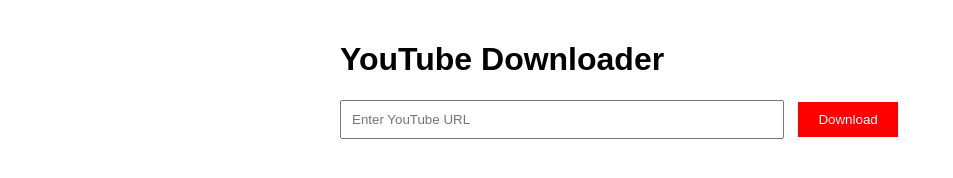
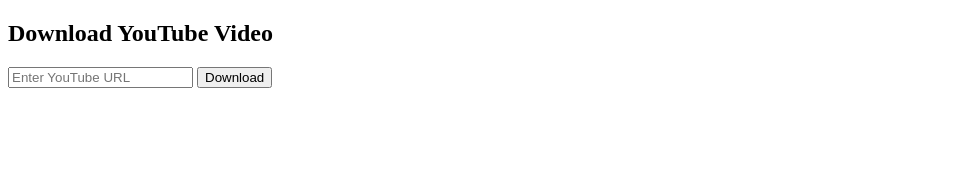
Before and after one commit to rahad-hossen/newVideodownloader, a website: page public/index.html in a window 1280 px wide. Shown: the whole page, without its empty margins (0-953 px from the left). Drawn offline with Linux system fonts and the light colour scheme.

Commit message:
Update index.html

```diff
--- a/public/index.html
+++ b/public/index.html
@@ -1,57 +1,35 @@
 <!DOCTYPE html>
 <html lang="en">
 <head>
-  <meta charset="UTF-8">
-  <meta name="viewport" content="width=device-width, initial-scale=1.0">
+  <meta charset="UTF-8" />
   <title>YouTube Downloader</title>
-  <style>
-    body { font-family: Arial, sans-serif; max-width: 600px; margin: 0 auto; padding: 20px; }
-    input { width: 70%; padding: 10px; margin-right: 10px; }
-    button { padding: 10px 20px; background: #ff0000; color: white; border: none; cursor: pointer; }
-    #status { margin-top: 15px; color: #666; }
-  </style>
 </head>
 <body>
-  <h1>YouTube Downloader</h1>
-  <div>
-    <input type="text" id="url" placeholder="Enter YouTube URL">
-    <button onclick="download()">Download</button>
-  </div>
+  <h2>Download YouTube Video</h2>
+  <input type="text" id="url" placeholder="Enter YouTube URL" />
+  <button onclick="download()">Download</button>
   <p id="status"></p>
 
   <script>
     async function download() {
-      const url = document.getElementById('url').value.trim();
-      const status = document.getElementById('status');
+      const url = document.getElementById("url").value;
+      document.getElementById("status").textContent = "Downloading...";
 
-      if (!url) {
-        status.textContent = 'Please enter a URL';
-        return;
-      }
+      const res = await fetch("/download", {
+        method: "POST",
+        headers: { "Content-Type": "application/json" },
+        body: JSON.stringify({ url })
+      });
 
-      status.textContent = 'Downloading...';
-
-      try {
-        const response = await fetch('/download', {
-          method: 'POST',
-          headers: { 'Content-Type': 'application/json' },
-          body: JSON.stringify({ url })
-        });
-
-        if (!response.ok) {
-          const error = await response.json();
-          throw new Error(error.error || 'Download failed');
-        }
-
-        const blob = await response.blob();
-        const downloadUrl = URL.createObjectURL(blob);
-        const a = document.createElement('a');
-        a.href = downloadUrl;
-        a.download = 'video.mp4';
+      if (res.ok) {
+        const blob = await res.blob();
+        const a = document.createElement("a");
+        a.href = window.URL.createObjectURL(blob);
+        a.download = "video.mp4";
         a.click();
-        status.textContent = 'Download complete!';
-      } catch (err) {
-        status.textContent = `Error: ${err.message}`;
+        document.getElementById("status").textContent = "Downloaded!";
+      } else {
+        document.getElementById("status").textContent = "Download failed.";
       }
     }
   </script>
```
